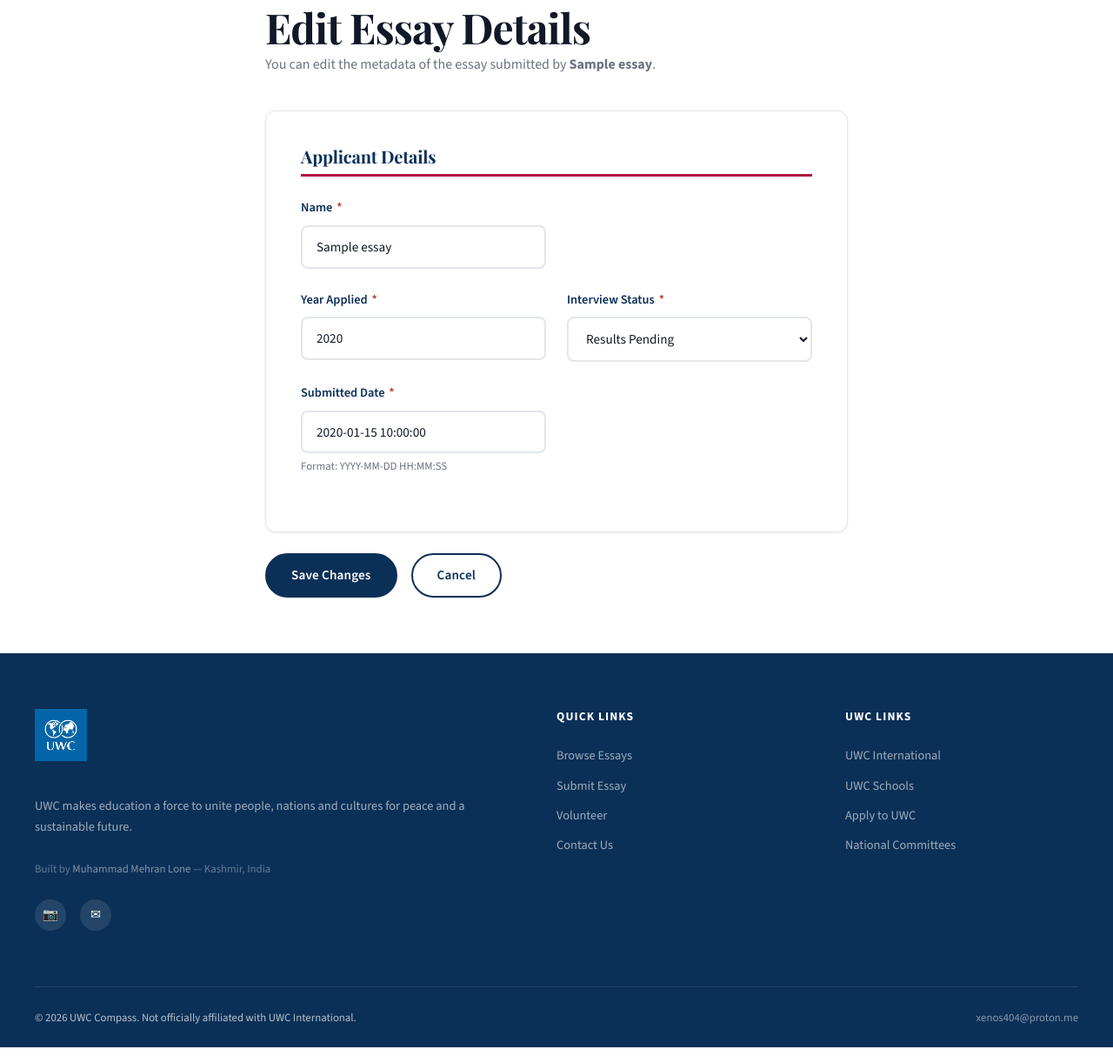
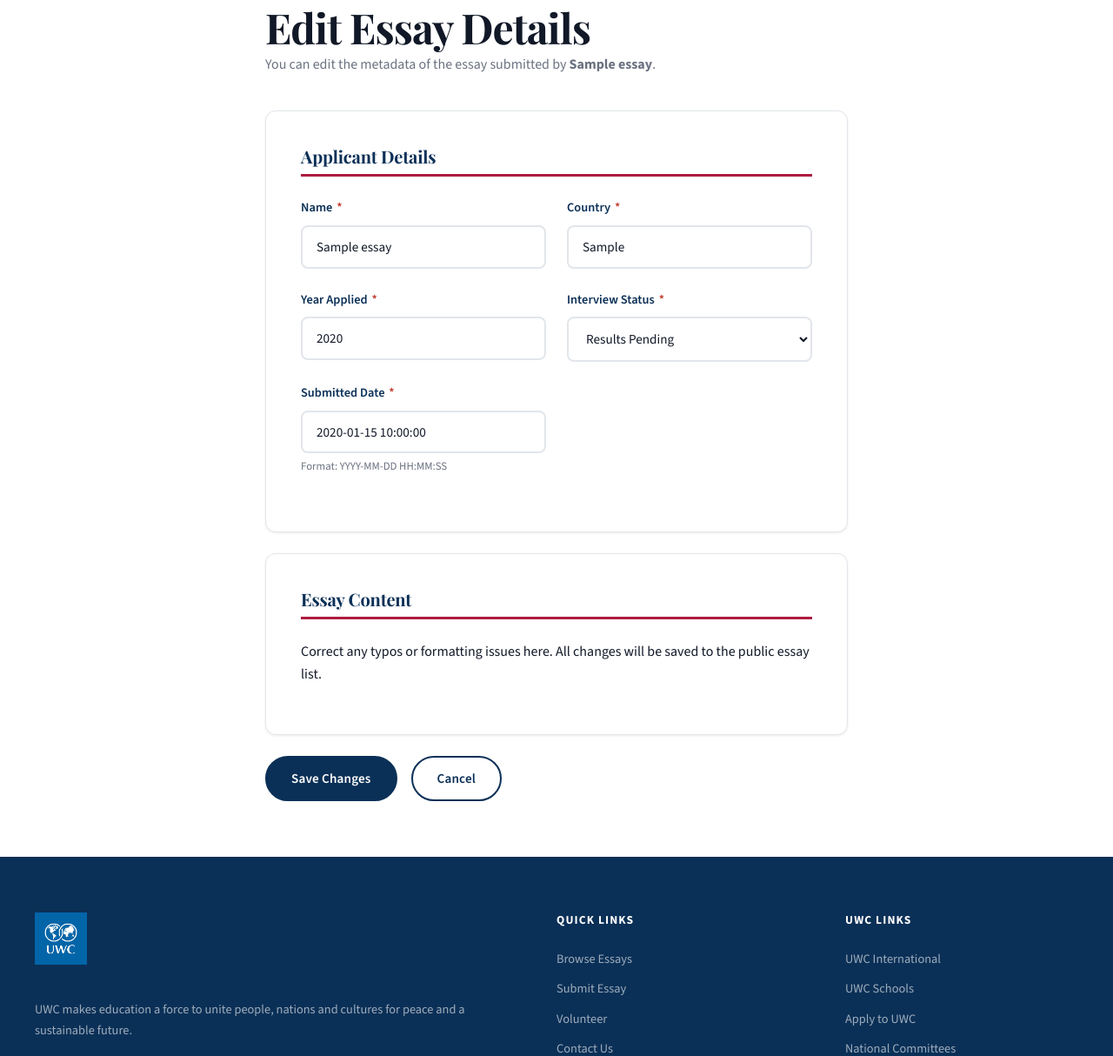
Before and after one commit to lonemehran/UWC--COMPASS, a Flask app: page /admin/essay/1/edit in a window 1280 px wide. Shown: the part 225-1439 px from the top of the page at 87% size. Run offline with Flask 3, Linux system fonts and the light colour scheme; the visitor is signed in with stand-in values (Sample User, id 1); data comes from the database, SQL or seed files in the repository; tables that the repository leaves empty hold one stand-in row (values such as "Sample post"); some libraries are stand-ins or nearby versions; some web fonts are replaced.

Commit message:
Add full essay body editing for admins to resolve text formatting issues

```diff
--- a/app.py
+++ b/app.py
@@ -730,19 +730,33 @@ def admin_essay_edit(essay_id):
 
     if request.method == 'POST':
         name = request.form.get('name', '').strip()
+        country = request.form.get('country', '').strip()
         year_applied = request.form.get('year_applied', '').strip()
         interview_status = request.form.get('interview_status', '').strip()
         created_at = request.form.get('created_at', '').strip()
 
+        # Reconstruct essays list from form
+        essay_count = int(request.form.get('essay_count', 0))
+        new_essays = []
+        for i in range(essay_count):
+            p = request.form.get(f'prompt_{i}', '').strip()
+            r = request.form.get(f'response_{i}', '').strip()
+            if r:
+                new_essays.append({'prompt': p, 'response': r})
+
         errors = []
         if not name:
             errors.append('Name is required.')
+        if not country:
+            errors.append('Country is required.')
         if not year_applied or not year_applied.isdigit():
             errors.append('Year applied must be a valid year.')
         if interview_status not in ('yes', 'no', 'pending'):
             errors.append('Interview status must be valid.')
         if not created_at:
             errors.append('Submitted date is required.')
+        if not new_essays:
+            errors.append('At least one essay response is required.')
 
         if errors:
             for error in errors:
@@ -751,9 +765,9 @@ def admin_essay_edit(essay_id):
 
         db.execute('''
             UPDATE essays
-            SET name = ?, year_applied = ?, interview_status = ?, created_at = ?
+            SET name = ?, country = ?, year_applied = ?, interview_status = ?, created_at = ?, essays_json = ?
             WHERE id = ?
-        ''', (name, int(year_applied), interview_status, created_at, essay_id))
+        ''', (name, country, int(year_applied), interview_status, created_at, json.dumps(new_essays), essay_id))
         db.commit()
 
         log_action(session['username'], 'admin', 'edited', 'essay', essay_id)
--- a/templates/admin_edit_essay.html
+++ b/templates/admin_edit_essay.html
@@ -20,6 +20,10 @@
                 <div class="form-group">
                     <label for="name">Name <span class="required">*</span></label>
                     <input type="text" id="name" name="name" value="{{ essay['name'] }}" required>
+                </div>
+                <div class="form-group">
+                    <label for="country">Country <span class="required">*</span></label>
+                    <input type="text" id="country" name="country" value="{{ essay['country'] }}" required>
                 </div>
             </div>
 
@@ -50,6 +54,27 @@
             </div>
         </div>
 
+        <!-- Essay Editing Section -->
+        <div class="form-section">
+            <h2 class="form-section__title">Essay Content</h2>
+            <p class="hint" style="margin-bottom: var(--space-md);">Correct any typos or formatting issues here. All changes will be saved to the public essay list.</p>
+
+            {% set essays_data = essay['essays_json']|from_json %}
+            {% for item in essays_data %}
+            <div class="essay-edit-slot" style="margin-bottom: var(--space-xl); padding-bottom: var(--space-lg); border-bottom: 1px solid var(--grey-200);">
+                <div class="form-group">
+                    <label>Prompt {{ loop.index }}</label>
+                    <input type="text" name="prompt_{{ loop.index0 }}" value="{{ item['prompt'] }}">
+                </div>
+                <div class="form-group">
+                    <label>Response {{ loop.index }}</label>
+                    <textarea name="response_{{ loop.index0 }}" rows="10">{{ item['response'] }}</textarea>
+                </div>
+            </div>
+            {% endfor %}
+            <input type="hidden" name="essay_count" value="{{ essays_data|length }}">
+        </div>
+
         <div style="display: flex; gap: var(--space-md);">
             <button type="submit" class="btn btn--primary">Save Changes</button>
             <a href="{{ url_for('admin_dashboard') }}" class="btn btn--outline">Cancel</a>
```
